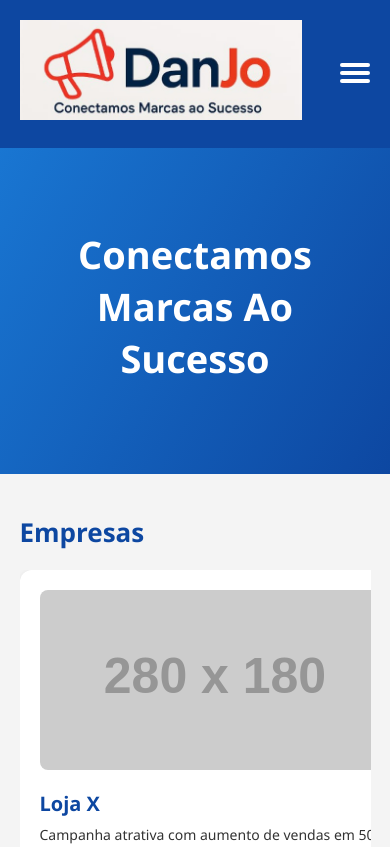
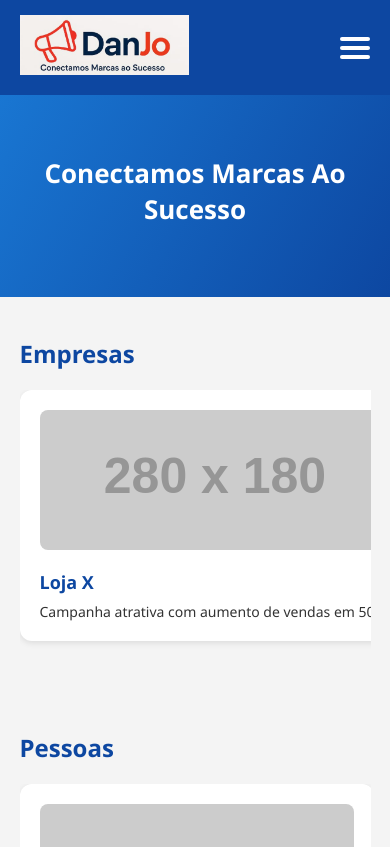
Before and after one commit to OsmarDanilo/Danjo, a plain HTML site: page index.html in a window 390 px wide. Shown: the top 847 px of the page. Drawn offline with Linux system fonts and the light colour scheme; placeholder pictures from the web are drawn by us.

Commit message:
Update index.html

```diff
--- a/index.html
+++ b/index.html
@@ -5,6 +5,24 @@
   <meta name="viewport" content="width=device-width, initial-scale=1.0"/>
   <title>danjo | Marketing e Promoção</title>
   <style>
+    :root {
+      --bg-color: #f4f4f4;
+      --text-color: #333;
+      --primary-color: #0d47a1;
+      --secondary-color: #1976d2;
+      --card-bg: #fff;
+    }
+
+    @media (prefers-color-scheme: dark) {
+      :root {
+        --bg-color: #121212;
+        --text-color: #e0e0e0;
+        --primary-color: #90caf9;
+        --secondary-color: #1976d2;
+        --card-bg: #1e1e1e;
+      }
+    }
+
     * {
       margin: 0;
       padding: 0;
@@ -13,8 +31,8 @@
 
     body {
       font-family: 'Segoe UI', sans-serif;
-      background-color: #f4f4f4;
-      color: #333;
+      background-color: var(--bg-color);
+      color: var(--text-color);
     }
 
     .container {
@@ -24,17 +42,17 @@
     }
 
     header {
-      background-color: #0d47a1;
+      background-color: var(--primary-color);
       color: #fff;
-      padding: 20px;
+      padding: 15px 20px;
       display: flex;
       justify-content: space-between;
       align-items: center;
+      flex-wrap: wrap;
     }
 
-    .logo {
-      font-size: 26px;
-      font-weight: bold;
+    .logo img {
+      height: 60px;
     }
 
     .menu-button {
@@ -43,7 +61,9 @@
       cursor: pointer;
       width: 30px;
       height: 22px;
-      position: relative;
+      display: flex;
+      flex-direction: column;
+      justify-content: space-between;
       z-index: 11;
     }
 
@@ -52,25 +72,20 @@
       width: 100%;
       height: 4px;
       background: #fff;
-      margin-bottom: 4px;
       border-radius: 2px;
       transition: all 0.3s ease;
     }
 
     .hero {
-      background: linear-gradient(120deg, #1976d2, #0d47a1);
+      background: linear-gradient(120deg, var(--secondary-color), var(--primary-color));
       color: white;
       text-align: center;
-      padding: 80px 20px;
+      padding: 60px 20px;
     }
 
     .hero h2 {
-      font-size: 38px;
+      font-size: 32px;
       margin-bottom: 10px;
-    }
-
-    .hero p {
-      font-size: 18px;
     }
 
     .categoria {
@@ -78,9 +93,9 @@
     }
 
     .categoria h2 {
-      font-size: 26px;
+      font-size: 24px;
       margin-bottom: 20px;
-      color: #0d47a1;
+      color: var(--primary-color);
     }
 
     .scroll-cards {
@@ -96,13 +111,13 @@
     }
 
     .scroll-cards::-webkit-scrollbar-thumb {
-      background: #0d47a1;
+      background: var(--primary-color);
       border-radius: 4px;
     }
 
     .card {
-      background-color: white;
-      min-width: 280px;
+      background-color: var(--card-bg);
+      min-width: 260px;
       flex: 0 0 auto;
       padding: 20px;
       border-radius: 12px;
@@ -124,9 +139,9 @@
     }
 
     .card h3 {
-      font-size: 20px;
+      font-size: 18px;
       margin-bottom: 8px;
-      color: #0d47a1;
+      color: var(--primary-color);
     }
 
     .card p {
@@ -134,10 +149,10 @@
     }
 
     footer {
-      background-color: #0d47a1;
+      background-color: var(--primary-color);
       color: white;
       text-align: center;
-      padding: 30px 0;
+      padding: 25px 0;
     }
 
     footer .social {
@@ -153,14 +168,13 @@
       font-size: 18px;
     }
 
-    /* Modal lateral */
     .side-modal {
       position: fixed;
       top: 0;
       right: -100%;
       width: 300px;
       height: 100%;
-      background-color: white;
+      background-color: var(--card-bg);
       box-shadow: -2px 0 10px rgba(0,0,0,0.2);
       transition: right 0.3s ease;
       z-index: 10;
@@ -173,7 +187,7 @@
     }
 
     .side-modal h3 {
-      color: #0d47a1;
+      color: var(--primary-color);
       margin-top: 20px;
       border-bottom: 1px solid #eee;
       padding-bottom: 5px;
@@ -183,12 +197,12 @@
       margin: 10px 0;
       font-size: 15px;
       display: block;
-      color: #333;
+      color: var(--text-color);
       text-decoration: none;
     }
 
     .side-modal a:hover {
-      color: #0d47a1;
+      color: var(--primary-color);
     }
 
     .overlay {
@@ -205,14 +219,28 @@
     .overlay.active {
       display: block;
     }
+
+    @media (max-width: 600px) {
+      .hero h2 {
+        font-size: 26px;
+      }
+
+      .card img {
+        height: 140px;
+      }
+
+      .card {
+        min-width: 240px;
+      }
+    }
   </style>
 </head>
 <body>
 
   <header>
     <div class="logo">
-  <img src="logod_1.jpg" alt="DANJO Logo" style="height: 100px;">
-</div>
+      <img src="logod_1.jpg" alt="DANJO Logo">
+    </div>
     <button class="menu-button" onclick="toggleModal()">
       <span></span>
       <span></span>
@@ -244,7 +272,6 @@
   <section class="hero">
     <div class="container">
       <h2>Conectamos Marcas Ao Sucesso</h2>
-
     </div>
   </section>
 
@@ -314,4 +341,4 @@
   </script>
 
 </body>
-</html>
+  </html>
```
